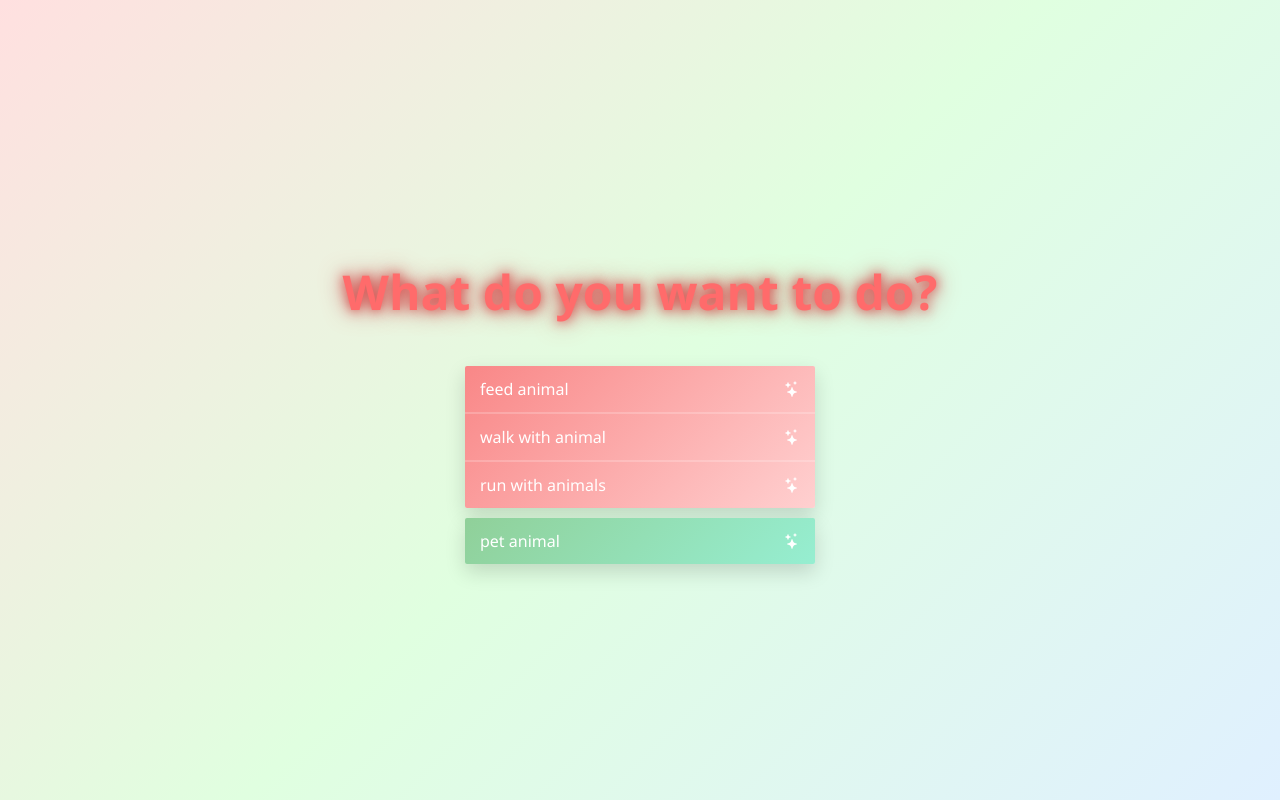
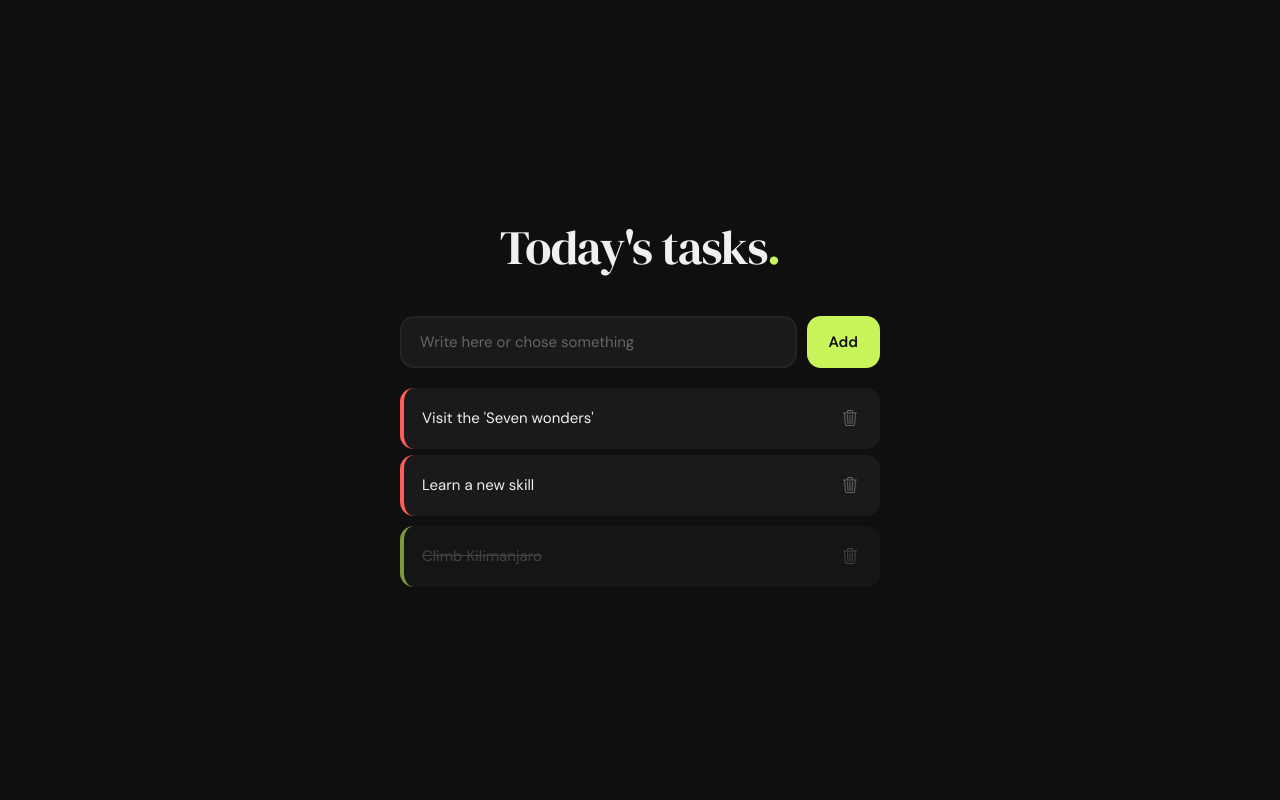
Before and after one commit to coraliney/todo, a website built with Parcel: page src/index.html in a window 1280 px wide. Built offline with nearby package versions, Linux system fonts and the light colour scheme.

Commit message:
:fire: todo upload new look and learn

```diff
--- a/src/index.html
+++ b/src/index.html
@@ -5,23 +5,21 @@
   <meta http-equiv="X-UA-Compatible" content="IE=edge" />
   <meta name="viewport" content="width=device-width, initial-scale=1.0" />
   <link href="./scss/main.scss" rel="stylesheet" />
-    <!--länk till scss-->
   <script defer src="./js/index.js" type="module"></script>
-    <!--länk till js-->
-    <link
-      rel="stylesheet"
-      href="https://cdn.jsdelivr.net/npm/bootstrap-icons@1.9.1/font/bootstrap-icons.css"
-    />
-    <!--bootstraps ikoner, css-->
-
-    <title>My todo</title>
-    <!--titel på sidan-->
+  <link rel="preconnect" href="https://fonts.googleapis.com" />
+  <link href="https://fonts.googleapis.com/css2?family=DM+Serif+Display&family=DM+Sans:wght@400;500;600&display=swap" rel="stylesheet" />
+  <link rel="stylesheet" href="https://cdn.jsdelivr.net/npm/bootstrap-icons@1.9.1/font/bootstrap-icons.css" />
+  <title>Todos</title>
 </head>
   <body>
-    <h1>What do you want to do?</h1>
+<h1>Today's tasks<span class="dot">.</span></h1>
     <!--titel på listan-->
     <div id="container">
       <!--container-->
+      <div class="add-todo">
+        <input type="text" id="todoInput" placeholder="Write here or chose something" />
+        <button id="addTodoBtn">Add</button>
+      </div>
       <ul id="listan"></ul>
       <!--listan-->
     </div>
--- a/src/js/index.js
+++ b/src/js/index.js
@@ -1,11 +1,10 @@
-import { Djur } from "./modules/class";
+import { Adventures } from "./modules/class";
 
 let todo = []; //min lista/array
 
-todo.push(new Djur("feed animal", false, "zebra")); //listans innehåll; mina objekt med klass- trycks in i listan
-todo.push(new Djur("pet animal", true, "lejon")); //listans innehåll; mina objekt med klass- trycks in i listan
-todo.push(new Djur("walk with animal", false, "antilop")); //listans innehåll; mina objekt klass- trycks in i listan
-todo.push(new Djur("run with animals", false, "skalpadda")); //listans innehåll; mina objekt klass- trycks in i listan
+todo.push(new Adventures("Climb Kilimanjaro", true, "travel")); //listans innehåll; mina objekt med klass- trycks in i listan
+todo.push(new Adventures("Visit the 'Seven wonders'", false, "travel")); //listans innehåll; mina objekt med klass- trycks in i listan
+todo.push(new Adventures("Learn a new skill", false, "travel")); //listans innehåll; mina objekt med klass- trycks in i listan
 
 let container = document.getElementById("container"); //hämtar min div, från html:n för att lägga "klarlista" i min div
 let listan = document.getElementById("listan"); //detta är min ul från html:n som jag hämtat - false
@@ -13,43 +12,60 @@ let klarLista = document.createElement("ul"); //nytt element skapat i js. rollas
 klarLista.id = "klarLista";
 container.appendChild(klarLista); //containern är förälder, klarListan barnet. Berättar var den ska placeras- barnet alltså.
 
+//input och knapp för egen todo
+let todoInput = document.getElementById("todoInput"); //hämtar input
+let addTodoBtn = document.getElementById("addTodoBtn"); //hämtar knapp
+
 function visaUppdrag() {
   listan.innerHTML = "";
   klarLista.innerHTML = ""; //dessa två är för att inte loopas om för mycket, tömmer innehållet så att den bara en loopas en gång.. Ser innehållet från en loop menar jag.
 
   for (let i = 0; i < todo.length; i++) {
     //detta är min loop
-    let animals = document.createElement("li"); //här i min loop har jag skapat en li-variabel. Är en lokal variabel
+    let adventure = document.createElement("li"); //här i min loop har jag skapat en li-variabel. Är en lokal variabel
 
-    animals.className = "flexar"; //gör en klass till animals/elementet som heter flexar.
+    adventure.className = "flexar"; //gör en klass till adventure/elementet som heter flexar.
     let spanTag = document.createElement("span"); //skapat ett span-element och döpt till spanTag.
     let deleteIcon = document.createElement("i"); //gör en variabel, deleteIcon, för ett nytt element av i/ett i-element
-    deleteIcon.className = "bi bi-stars";
+    deleteIcon.className = "bi bi-trash3";
+
+    // Sätt alltid texten
+    spanTag.innerText = todo[i].task;
+
+    // Lägg alltid till span och ikon
+    adventure.appendChild(spanTag);
+    adventure.appendChild(deleteIcon);
 
     if (todo[i].klar === true) {
       //om mitt objekt har "klar" "true"
-      spanTag.innerHTML = todo[i].task; //så ska den prutta ut det som står i task
+      adventure.classList.add("klar");
+      klarLista.appendChild(adventure);
+    } else {
+      listan.appendChild(adventure);
+    }
+    spanTag.innerText = todo[i].task; //så ska den prutta ut det som står i task
 
-      klarLista.appendChild(animals); //säger åt klarlistan att lägga till ett barn som är min "li" dvs animals
-      animals.appendChild(spanTag); // appendChild är vårt sätt att berätta för DOM att visa grejerna vart de ska ligga i DOM.
-      animals.appendChild(deleteIcon); //lägger till min ikon från bootstrap, i animals
-    }
+    /*   klarLista.appendChild(adventure); */ //säger åt klarlistan att lägga till ett barn som är min "li" dvs adventure
+    adventure.appendChild(spanTag); // appendChild är vårt sätt att berätta för DOM att visa grejerna vart de ska ligga i DOM.
+    adventure.appendChild(deleteIcon); //lägger till min ikon från bootstrap, i adventure
+
 
     if (todo[i].klar === false) {
       //om mitt objekt har "klar" "false"
       spanTag.innerText = todo[i].task; //så ska den prutta ut det som står i task
 
-      listan.appendChild(animals); //säger åt listan att lägga till ett barn som är min "li" dvs animals
-      animals.appendChild(spanTag);
-      animals.appendChild(deleteIcon); //lägger till min ikon från bootstrap, i animals
+      listan.appendChild(adventure); //säger åt listan att lägga till ett barn som är min "li" dvs adventure
+      adventure.appendChild(spanTag);
+      adventure.appendChild(deleteIcon); //lägger till min ikon från bootstrap, i adventure
     }
 
-    animals.addEventListener("click", () => {
-      changeStatus(animals, todo[i]);
-    }); //vi har gjort en addeventlistener som väntar/lyssnar på animals får ett klick där ett funktionsanrop påbörjas. Vill hämta variabler och position (i), från loopen så har vi gjort en anonym funktion.
+    adventure.addEventListener("click", () => {
+      changeStatus(adventure, todo[i]);
+    }); //vi har gjort en addeventlistener som väntar/lyssnar på adventure får ett klick där ett funktionsanrop påbörjas. Vill hämta variabler och position (i), från loopen så har vi gjort en anonym funktion.
+
     deleteIcon.addEventListener("click", (e) => {
       e.stopPropagation();
-      deleteUppdrag(i);
+      deleteUppdrag(todo[i]); // FIX: skickar objektet istället för index
     });
   }
 }
@@ -60,15 +76,36 @@ function deleteUppdrag(item) {
   visaUppdrag(); //är min loop.
 }
 
-function changeStatus(liItemAnimals, listPositioni) {
+function changeStatus(liItemAdventure, listPositioni) {
   if (listPositioni.klar === true) {
     //om den har klar true så ska listpunkten flyttas från klar till inte klar
-    listan.appendChild(liItemAnimals); //byter förälder så att säga, till listan från klarlista.
+    listan.appendChild(liItemAdventure); //byter förälder så att säga, till listan från klarlista.
     listPositioni.klar = false; //byter boolean/värde från true till false.
   } else {
-    klarLista.appendChild(liItemAnimals);
+    klarLista.appendChild(liItemAdventure);
     listPositioni.klar = true;
   }
   visaUppdrag(); //är min loop.
 }
+
+//funktion för att lägga till egen todo
+function addNewTodo() {
+  let text = todoInput.value.trim();
+  if (text === "") return;
+
+  todo.push(new Adventures(text, false, "egen")); //ny todo startar som ej klar/röd
+  todoInput.value = "";
+  visaUppdrag();
+}
+
+//klick på knapp
+addTodoBtn.addEventListener("click", addNewTodo);
+
+//Enter funkar i input
+todoInput.addEventListener("keydown", (e) => {
+  if (e.key === "Enter") {
+    addNewTodo();
+  }
+});
+
 visaUppdrag(); //är min loop.
--- a/src/js/modules/class.js
+++ b/src/js/modules/class.js
@@ -1,5 +1,5 @@
-export class Djur {
-  //skapar en klass (mall) som heter djur. Klassnamn börjar med stor bokstav//
+export class Adventures {
+  //skapar en klass (mall) som heter Adventures. Klassnamn börjar med stor bokstav//
   constructor(uppdrag, klar, art) {
     //konstruktor
     this.task = uppdrag; //behöver inte ändra task. högersida refererar uppåt.
--- a/src/scss/main.scss
+++ b/src/scss/main.scss
@@ -1,92 +1,185 @@
+/* =======================
+   FONTS & ROOT
+======================= */
+:root {
+  --bg: #0f0f0f;
+  --surface: #1a1a1a;
+  --surface-2: #242424;
+  --accent: #c8f55a;
+  --pending: #ff5c5c;
+  --done: #c8f55a;
+  --text: #f0f0f0;
+  --text-muted: #666;
+  --radius: 14px;
+}
+
+* {
+  box-sizing: border-box;
+  margin: 0;
+  padding: 0;
+}
+
 body {
   display: flex;
-  color: rgb(255, 255, 255);
   flex-direction: column;
   justify-content: center;
   align-items: center;
   min-height: 100vh;
-  margin: 0;
-  background: linear-gradient(135deg, #ffe0e0, #e0ffe0, #e0f0ff);
+  background-color: var(--bg);
+  font-family: 'DM Sans', sans-serif;
+  color: var(--text);
+  padding: 40px 20px;
 }
 
-@keyframes gradientShift {
-  0% { background-position: 0% 50%; }
-  50% { background-position: 100% 50%; }
-  100% { background-position: 0% 50%; }
-}
+/* =======================
+   TITEL
+======================= */
+h1 {
+  font-family: 'DM Serif Display', serif;
+  font-size: 3rem;
+  font-weight: 400;
+  letter-spacing: -1px;
+  margin-bottom: 36px;
+  color: var(--text);
 
-h1 {
-  text-align: center;
-  font-family: 'Segoe UI', Tahoma, Geneva, Verdana, sans-serif;
-  font-size: 3rem;
-  color: #ff6b6b;
-  text-shadow: 0 0 5px #ff6b6b, 0 0 10px #ff6b6b;
-  animation: shadowWave 3s infinite linear;
-}
-
-@keyframes shadowWave {
-  0%, 100% {
-    text-shadow: 0 0 5px #860000, 0 0 10px #470e0e;
-  }
-  50% {
-    text-shadow: 0 0 15px #ff6b6b, 0 0 30px #ff6b6b;
+  .dot {
+    color: var(--accent);
   }
 }
 
-#klarLista,
-#listan {
-  border-radius: 2px;
-  width: 350px;
-  margin: 10px;
-  padding: 0;
-  list-style: none;
-  box-shadow: 0 8px 20px rgba(0,0,0,0.15);
-  overflow: hidden;
-  font-family: 'Segoe UI', Tahoma, Geneva, Verdana, sans-serif;
-  transition: transform 0.2s, box-shadow 0.2s;
+/* =======================
+   CONTAINER
+======================= */
+#container {
+  width: 100%;
+  max-width: 480px;
+  display: flex;
+  flex-direction: column;
+  gap: 10px;
+}
 
-  &:hover {
-    transform: translateY(-3px);
-    box-shadow: 0 12px 25px rgba(0,0,0,0.2);
+/* =======================
+   INPUT + BUTTON
+======================= */
+.add-todo {
+  display: flex;
+  gap: 10px;
+  margin-bottom: 10px;
+
+  input {
+    flex: 1;
+    padding: 14px 18px;
+    border-radius: var(--radius);
+    border: 2px solid var(--surface-2);
+    background: var(--surface);
+    color: var(--text);
+    font-family: 'DM Sans', sans-serif;
+    font-size: 15px;
+    transition: border-color 0.2s;
+
+    &::placeholder {
+      color: var(--text-muted);
+    }
+
+    &:focus {
+      outline: none;
+      border-color: var(--accent);
+    }
+  }
+
+  button {
+    padding: 14px 22px;
+    border-radius: var(--radius);
+    border: none;
+    cursor: pointer;
+    background: var(--accent);
+    color: #0f0f0f;
+    font-family: 'DM Sans', sans-serif;
+    font-size: 15px;
+    font-weight: 600;
+    transition: opacity 0.15s, transform 0.15s;
+
+    &:hover {
+      opacity: 0.85;
+      transform: translateY(-1px);
+    }
+
+    &:active {
+      transform: translateY(0);
+    }
   }
 }
 
-#klarLista {
-  background: linear-gradient(135deg, #90d099, #96eed1);
-  border: none;
+/* =======================
+   SEKTION-RUBRIKER
+======================= */
+.list-label {
+  font-size: 11px;
+  font-weight: 600;
+  letter-spacing: 2px;
+  text-transform: uppercase;
+  color: var(--text-muted);
+  margin-top: 14px;
+  margin-bottom: 4px;
+  padding-left: 4px;
 }
 
-#listan {
-  background: linear-gradient(135deg, #f98787, #ffd0d0);
-  border: none;
+/* =======================
+   LISTOR
+======================= */
+#listan, #klarLista {
+  width: 100%;
+  padding: 0;
+  list-style: none;
+  display: flex;
+  flex-direction: column;
+  gap: 6px;
 }
 
+/* =======================
+   LIST ITEM
+======================= */
 .flexar {
   display: flex;
   justify-content: space-between;
   align-items: center;
-  padding: 12px 15px;
-  font-size: 16px;
-  border-bottom: 2px solid rgba(255,255,255,0.2);
+  padding: 16px 18px;
+  font-size: 15px;
+  border-radius: var(--radius);
   cursor: pointer;
-  transition: all 0.2s;
+  transition: background 0.2s, transform 0.15s;
+  background: var(--surface);
+  border-left: 4px solid var(--pending);
+  color: var(--text);
 
   &:hover {
-    background: rgba(255,255,255,0.15);
+    background: var(--surface-2);
+    transform: translateX(3px);
+  }
+
+  &.klar {
+    border-left-color: var(--done);
+    opacity: 0.6;
+
+    span {
+      text-decoration: line-through;
+      color: var(--text-muted);
+    }
+
+    &:hover {
+      opacity: 0.8;
+    }
   }
 
   i {
-    margin-left: 10px;
-    color: white;
-    transition: transform 0.2s, color 0.2s;
+    color: var(--text-muted);
+    font-size: 16px;
+    transition: color 0.15s, transform 0.15s;
+    padding: 4px;
 
     &:hover {
-      transform: scale(1.2);
-      color: #fffa;
+      color: var(--pending);
+      transform: scale(1.15);
     }
   }
 }
-
-.flexar:last-child {
-  border-bottom: none;
-}
```
Also changed, not shown: css/main.css, dist/index.html, readme.md, src/assets/bild1.jpg, src/assets/bild2.jpg (deleted), 7 other files. Lines whose indentation alone changed are shown as unchanged.
